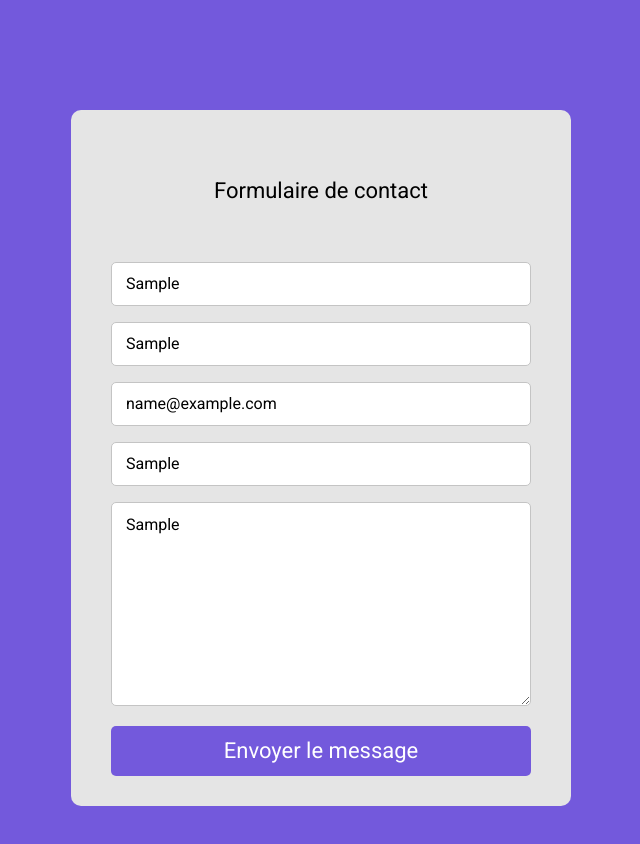
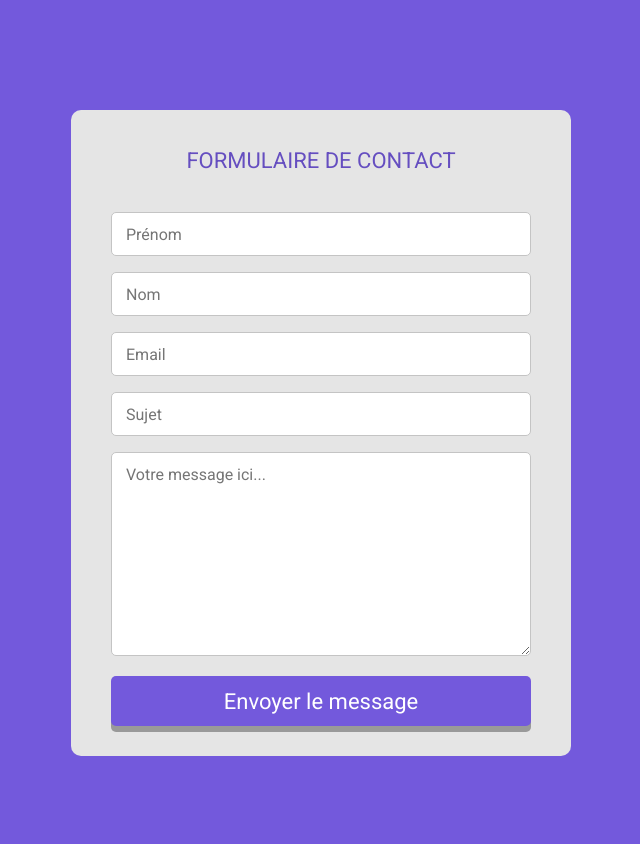
Before and after one commit to LuaGeo/formulary, a plain HTML site: page index.html in a window 1280 px wide. Both pictures are taken after typing "Sample", "Sample", "name@example.com", "Sample", "Sample" into the empty fields and a click on the button "Envoyer le message". Shown: the whole page, without its empty margins (319-959 px from the left). Drawn offline with nearby package versions, Linux system fonts and the light colour scheme; no server answers.

Commit message:
button modifications

```diff
--- a/assets/css/styles.css
+++ b/assets/css/styles.css
@@ -4,7 +4,6 @@ body {
 
 .container {
   width: 500px;
-  height: 696px;
   margin: 110px auto;
   background: #E5E5E5;
   border-radius: 10px;
@@ -17,8 +16,9 @@ body {
 h1 {
   font-family: "roboto", "sans serif";
   font-size: 22px;
-  margin-top: 39px;
-  margin-bottom: 60px;
+  margin-top: 40px;
+  margin-bottom: 40px;
+  color: #654ec0;
 }
 
 form {
@@ -32,7 +32,7 @@ input, textarea {
   border: 1px solid #C4C4C4;
   border-radius: 5px;
   padding-left: 14px;
-  font-family: roboto, sans-serif;
+  font-family: "roboto", "sans serif";
   font-size: 16px;
 }
 
@@ -52,10 +52,45 @@ input:focus, textarea:focus {
 button {
   height: 50px;
   margin-top: 20px;
+  margin-bottom: 30px;
   border-radius: 5px;
   background: #7359DC;
   color: #fff;
   border-style: none;
+  outline: none;
   font-family: roboto, sans-serif;
   font-size: 22px;
+  cursor: pointer;
+  box-shadow: 0px 6px #999;
 }
+
+button:hover {
+  background-color: #5541a1;
+}
+
+button:active {
+  background-color: #5541a1;
+  box-shadow: 0 3px #706f6f, inset 0 0 15px #221b41;
+  transform: translateY(3px);
+}
+
+/* .confirmation {
+  font-family: roboto, sans-serif;
+  font-size: 14px;
+  color: #5541a1;
+  margin-top: 20px;
+  display: flex;
+  position: relative;
+  justify-content: center;
+}
+
+.confirmation .success {
+  position: absolute;
+  display: none;
+}
+
+.confirmation .fail {
+  position: absolute;
+  display: none;
+  color: red;
+} */
--- a/assets/js/main.js
+++ b/assets/js/main.js
@@ -16,6 +16,11 @@ $.addEventListener("DOMContentLoaded", () => {
       message: $.querySelector("#message").value,
     };
 
+    const allInputs = $.querySelectorAll("input");
+    allInputs.forEach((singleInput) => (singleInput.value = ""));
+    let message = $.getElementById("message");
+    message.value = "";
+
     console.log(data);
     try {
       const response = await axios.post(
--- a/index.html
+++ b/index.html
@@ -15,7 +15,7 @@
 </head>
 <body>
   <div class="container">
-    <h1>Formulaire de contact</h1>
+    <h1>FORMULAIRE DE CONTACT</h1>
     <form id="contactForm">
       <input type="text" name="firstname" id="firstname" value="" placeholder="Prénom"> <br>
       <input type="text" name="lastname" id="lastname" value="" placeholder="Nom"> <br>
@@ -23,6 +23,10 @@
       <input type="text" name="subject" id="subject" value="" placeholder="Sujet"> <br>
       <textarea name="message" id="message" cols="25" rows="13" placeholder="Votre message ici..."></textarea>
       <button>Envoyer le message</button>
+      <!-- <div class="confirmation">
+        <div class="success" id="success">Votre message a été envoyé !</div>
+        <div class="fail" id="fail">⚠️ Tous les champs doivent être remplis.</div>
+      </div> -->
     </form>
   </div>
 </body>
```
